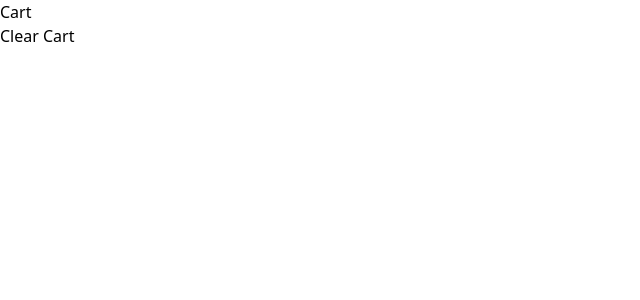
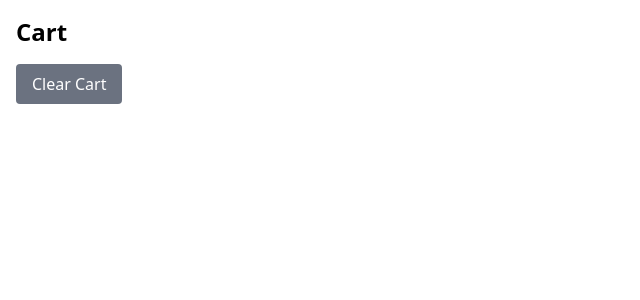
Before and after one commit to 20pa5a1210/Ecommerce-Gadgets, a React (Vite) app: page /cart in a window 1280 px wide. Shown: the top 300 px of the page, without its empty margins (0-640 px from the left). Built offline with nearby package versions, Linux system fonts and the light colour scheme.

Commit message:
fix: updated cart ui (#3)

```diff
--- a/src/ProductManagement/Cart.tsx
+++ b/src/ProductManagement/Cart.tsx
@@ -9,17 +9,29 @@ const Cart: React.FC = () => {
   };
 
   return (
-    <div>
-      <h2>Cart</h2>
-      {cartState.cartItems.map((item) => (
-        <div key={item.id}>
-          <h4>{item.name}</h4>
-          <p>Quantity: {item.quantity}</p>
-          <p>Price: ${item.price}</p>
-          <button onClick={() => removeItemFromCart(item.id)}>Remove</button>
-        </div>
-      ))}
-      <button onClick={() => cartDispatch({ type: "CLEAR_CART" })}>
+    <div className="p-4">
+      <h2 className="text-2xl font-bold mb-4">Cart</h2>
+      {cartState.cartItems.map((item) => {
+        const total = item.price * item.quantity;
+        return (
+          <div key={item.id} className="mb-4 p-4 border rounded">
+            <h4 className="text-lg font-semibold">{item.name}</h4>
+            <p className="mb-2">Quantity: {item.quantity}</p>
+            <p className="mb-2">Price: ${item.price}</p>
+            <p className="mb-2">TotalPrice: ${total}</p>
+            <button
+              className="bg-red-500 hover:bg-red-600 text-white px-4 py-2 rounded"
+              onClick={() => removeItemFromCart(item.id)}
+            >
+              Remove
+            </button>
+          </div>
+        );
+      })}
+      <button
+        className="bg-gray-500 hover:bg-gray-600 text-white px-4 py-2 rounded"
+        onClick={() => cartDispatch({ type: "CLEAR_CART" })}
+      >
         Clear Cart
       </button>
     </div>
```
